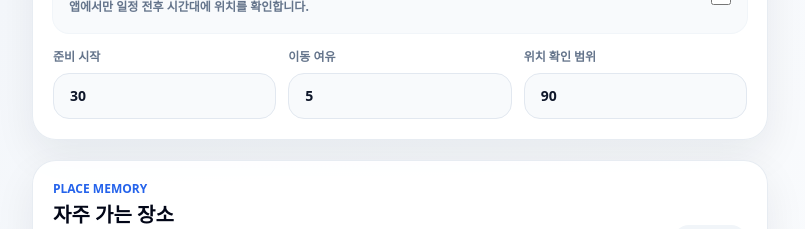
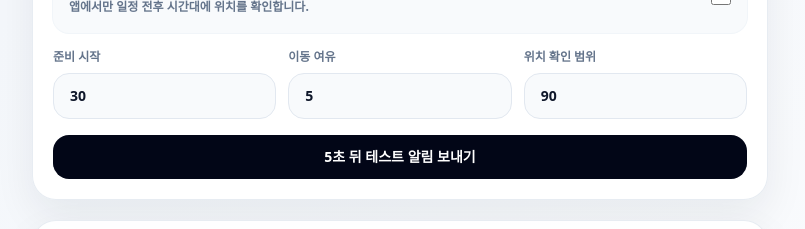
Before and after one commit to savioson2022-byte/my-secretary, a Next.js app: page /settings in a window 1280 px wide. Shown: the part 2120-2349 px from the top of the page, without its empty margins (240-1045 px from the left). Built offline with nearby package versions, Linux system fonts and the light colour scheme; no server answers.

Commit message:
Add notification test button

```diff
--- a/src/components/NotificationSettingsCard.tsx
+++ b/src/components/NotificationSettingsCard.tsx
@@ -135,6 +135,66 @@ export default function NotificationSettingsCard() {
     void save(nextSettings);
   }
 
+  async function sendTestNotification() {
+    setMessage(null);
+
+    try {
+      const { Capacitor } = await import("@capacitor/core");
+
+      if (Capacitor.isNativePlatform()) {
+        const { LocalNotifications } = await import(
+          "@capacitor/local-notifications"
+        );
+        const permission = await LocalNotifications.requestPermissions();
+
+        if (permission.display !== "granted") {
+          setMessage("아이폰 알림 권한을 허용해야 테스트 알림을 보낼 수 있어.");
+          return;
+        }
+
+        await LocalNotifications.schedule({
+          notifications: [
+            {
+              id: Date.now() % 2147483647,
+              title: "나의 비서 테스트 알림",
+              body: "알림이 정상으로 울리고 있어요.",
+              schedule: {
+                at: new Date(Date.now() + 5000),
+              },
+            },
+          ],
+        });
+        setMessage("5초 뒤 아이폰 테스트 알림을 예약했어.");
+        return;
+      }
+    } catch {
+      // 웹에서는 브라우저 알림으로 이어서 처리합니다.
+    }
+
+    if (!("Notification" in window)) {
+      setMessage("이 브라우저에서는 알림 테스트를 지원하지 않아.");
+      return;
+    }
+
+    const permission =
+      Notification.permission === "granted"
+        ? "granted"
+        : await Notification.requestPermission();
+
+    if (permission !== "granted") {
+      setMessage("알림 권한을 허용해야 테스트 알림을 보낼 수 있어.");
+      return;
+    }
+
+    window.setTimeout(() => {
+      new Notification("나의 비서 테스트 알림", {
+        body: "알림이 정상으로 울리고 있어요.",
+        icon: "/icons/icon-192.png",
+      });
+    }, 5000);
+    setMessage("5초 뒤 브라우저 테스트 알림을 예약했어.");
+  }
+
   return (
     <section className="app-card p-5">
       <div>
@@ -220,6 +280,14 @@ export default function NotificationSettingsCard() {
         </label>
       </div>
 
+      <button
+        type="button"
+        onClick={sendTestNotification}
+        className="mt-4 w-full rounded-2xl bg-slate-950 px-4 py-3 text-sm font-black text-white"
+      >
+        5초 뒤 테스트 알림 보내기
+      </button>
+
       {message && (
         <p className="mt-4 rounded-2xl bg-blue-50 px-4 py-3 text-sm font-bold text-blue-700 ring-1 ring-blue-100">
           {message}
```
